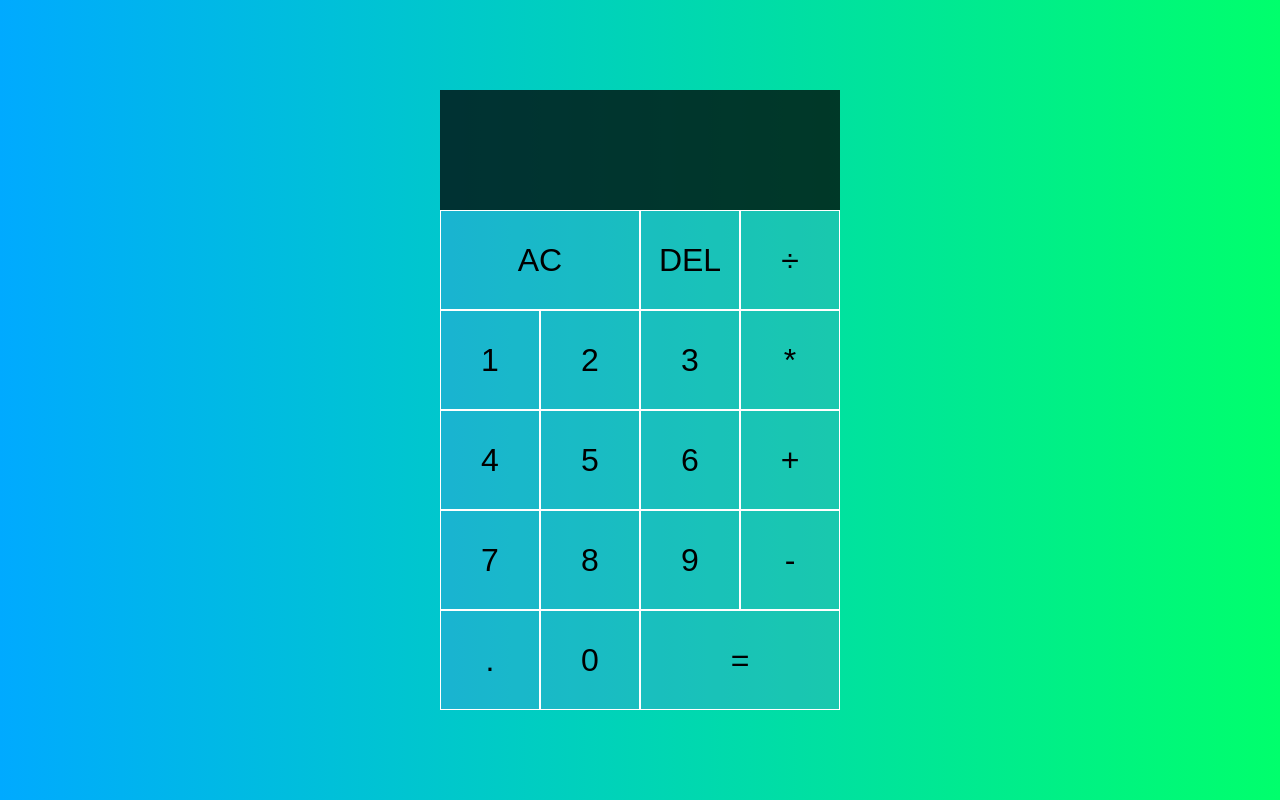
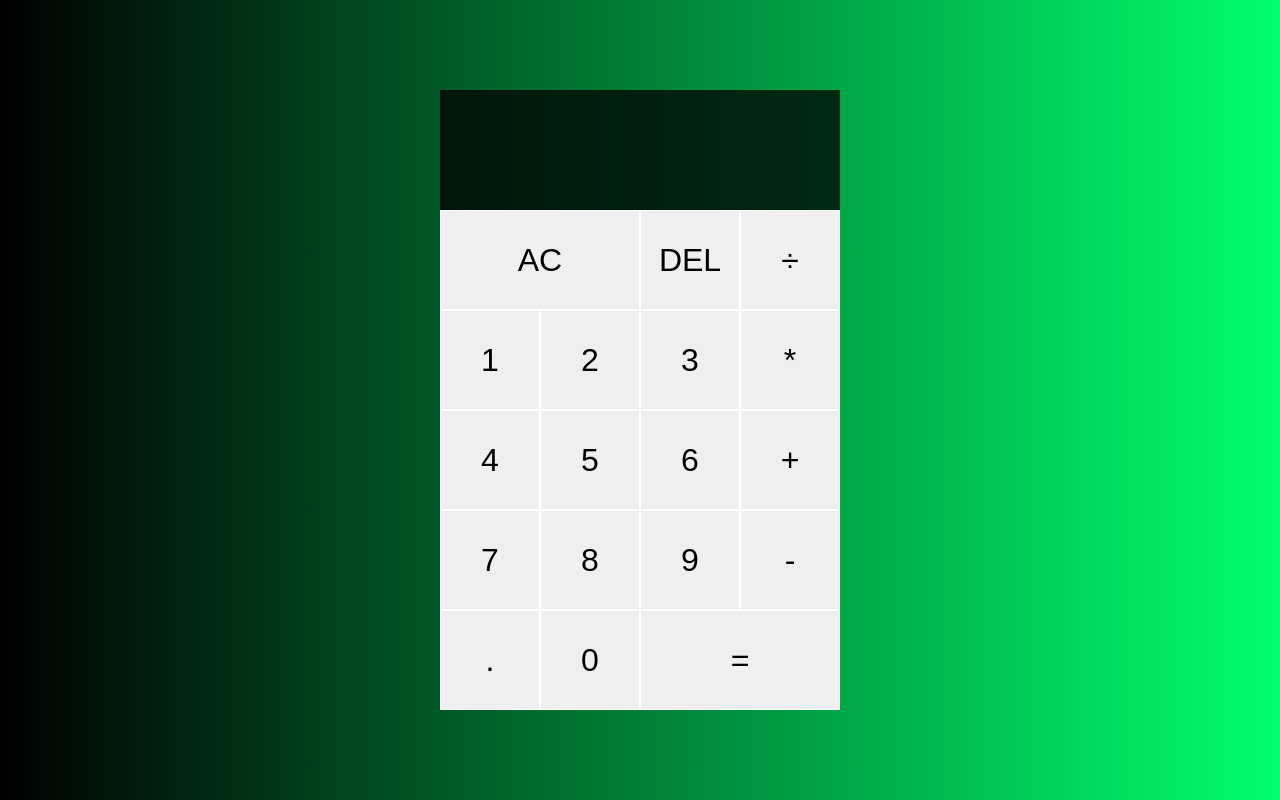
Before and after one commit to jjamesiboi/opopopopopopopopo, a plain HTML site: page index.html in a window 1280 px wide. Drawn offline with Linux system fonts and the light colour scheme.

Commit message:
Update style.css

```diff
--- a/style.css
+++ b/style.css
@@ -7,7 +7,7 @@
 body {
   padding: 0;
   margin: 0;
-  background: linear-gradient(to right, #00AAFF, #00FF6C);
+  background: linear-gradient(to right, #000000, #00FF6C);
 }
 
 .calculator-grid {
@@ -24,11 +24,11 @@ body {
   font-size: 2rem;
   border: 1px solid white;
   outline: none;
-  background-color: rgba(111, 112, 221, .2222);
+  background-color: rgba(#000000, 112, 221, .#000000);
 }
 
 .calculator-grid > button:hover {
-  background-color: rgba(255, 255, 255, .9);
+  background-color: rgba(#000000, 255, #000000, .9);
 }
 
 .span-two {
```
